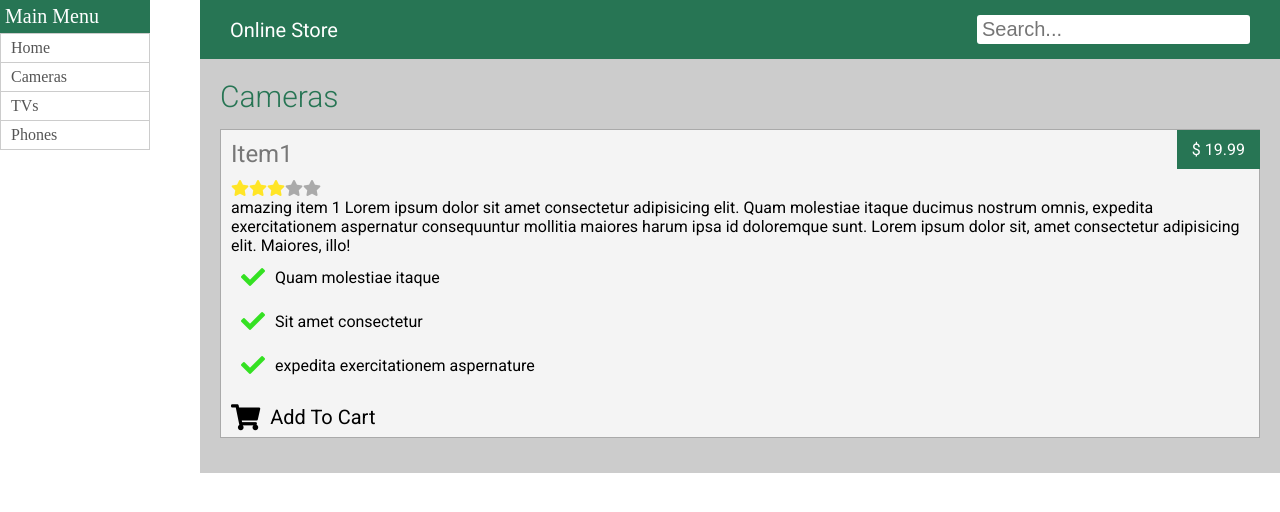
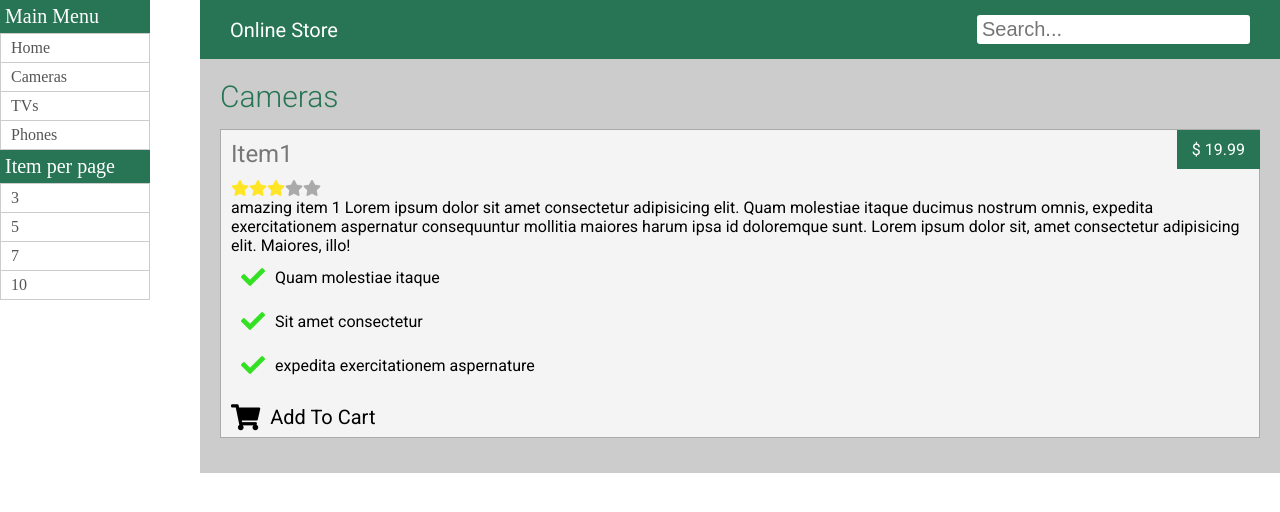
Before and after one commit to ArturKaluza/node-lv1, a React app in the folder client/: page /phones in a window 1280 px wide. Shown: the top 512 px of the page. Built offline with nearby package versions, Linux system fonts and the light colour scheme.

Commit message:
Check pull request

```diff
--- a/client/src/components/Navigation/Nav.js
+++ b/client/src/components/Navigation/Nav.js
@@ -12,6 +12,13 @@ const Navigation = () => (
         <NavLink to="/tv" className="nav__list-item" activeClassName="is-active">TVs</NavLink>
         <NavLink to="/phones" className="nav__list-item" activeClassName="is-active">Phones</NavLink>
       </ul>
+      <h2 className='nav__heading'>Item per page</h2>
+      <ul className='nav__list'>
+        <li className='nav__list-item'>3</li>
+        <li className='nav__list-item'>5</li>
+        <li className='nav__list-item'>7</li>
+        <li className='nav__list-item'>10</li>
+      </ul>
     </div>
   </nav>
 )
```
Lines whose indentation alone changed are shown as unchanged.
